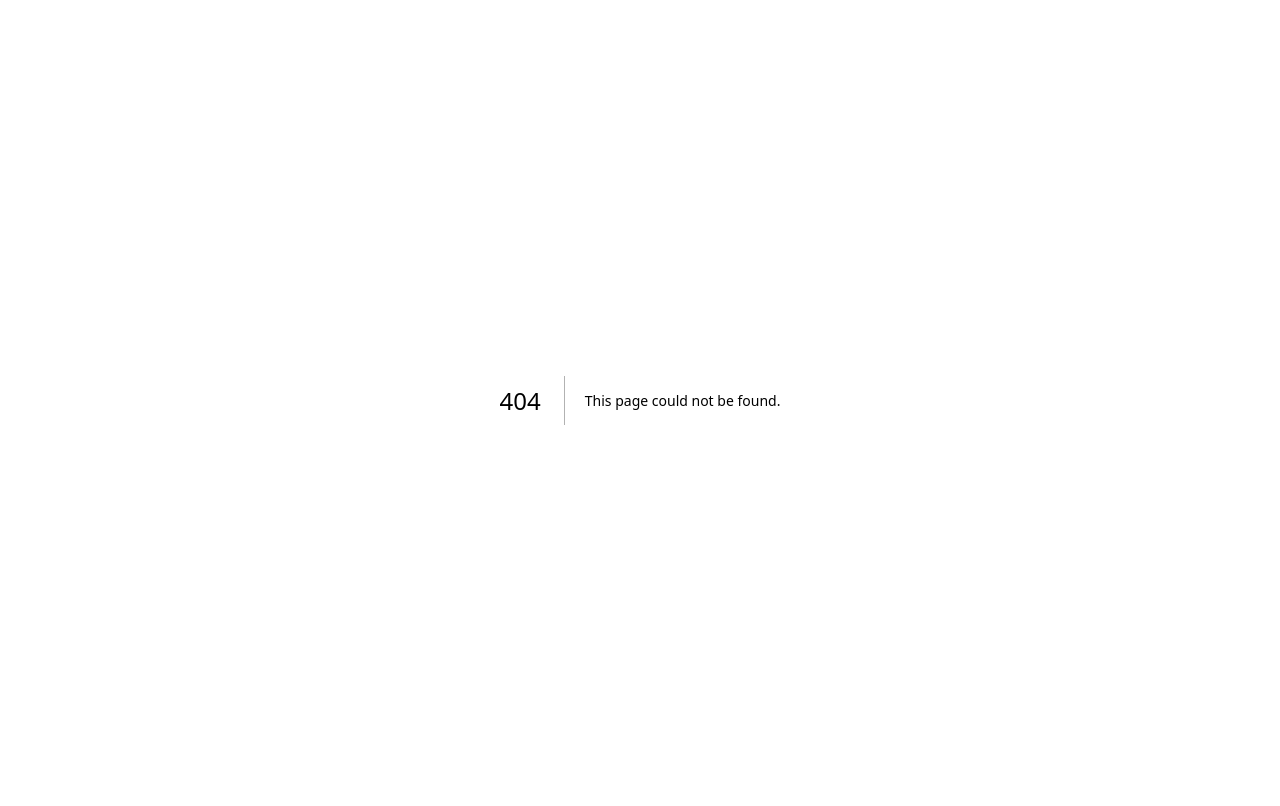
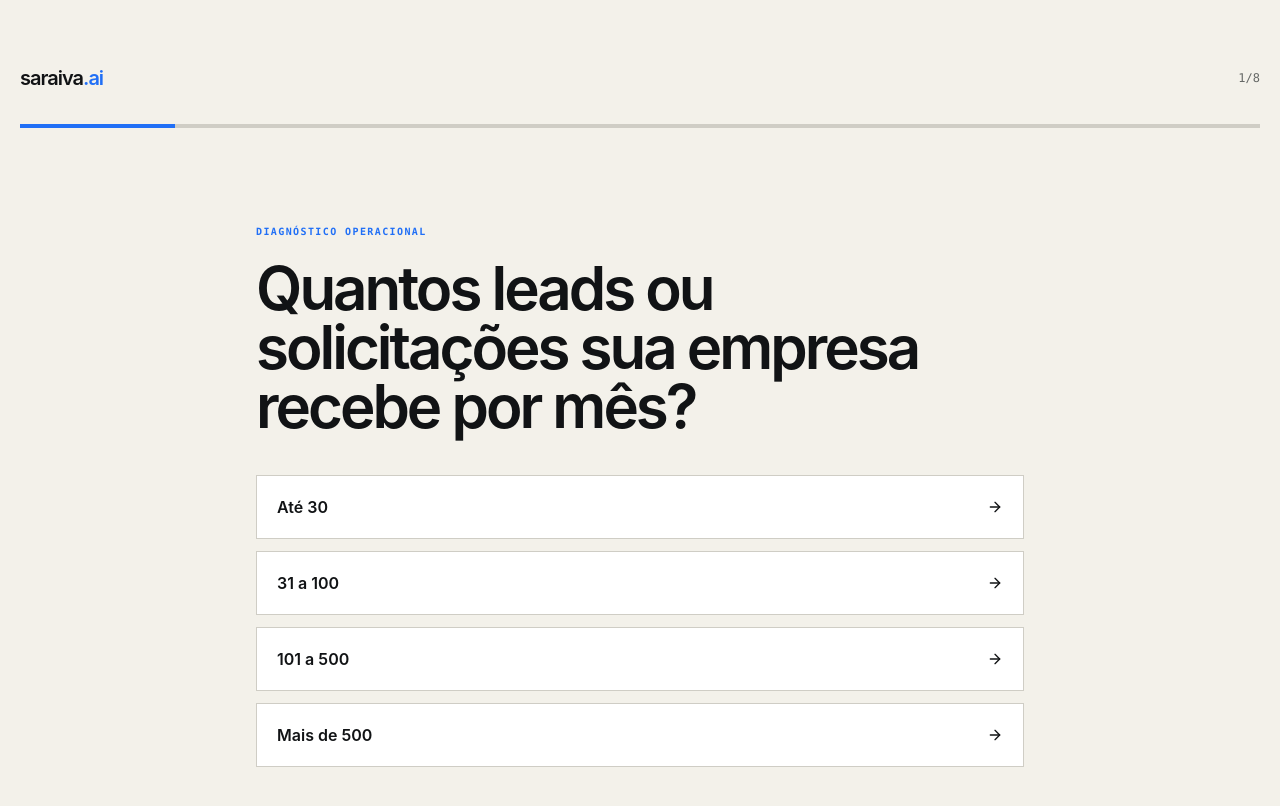
Before and after one commit to saraivabr/site_saraiva.ai, a Next.js app: page /diagnostico in a window 1280 px wide. Before the commit this address had no page. Shown: the top 806 px of the page. Built offline with nearby package versions, Linux system fonts and the light colour scheme.

Commit message:
feat(marketing): add src/app/diagnostico/page.tsx

```diff
--- /dev/null
+++ b/src/app/diagnostico/page.tsx
@@ -0,0 +1,68 @@
+"use client";
+
+import { ArrowLeft, ArrowRight, CheckCircle2 } from "lucide-react";
+import Link from "next/link";
+import { useMemo, useState } from "react";
+
+const questions = [
+  { id: "volume", title: "Quantos leads ou solicitações sua empresa recebe por mês?", options: [["Até 30", 0], ["31 a 100", 1], ["101 a 500", 2], ["Mais de 500", 3]] },
+  { id: "response", title: "Quanto tempo normalmente leva a primeira resposta?", options: [["Até 5 minutos", 0], ["Até 1 hora", 1], ["No mesmo dia", 2], ["Mais de um dia ou varia muito", 3]] },
+  { id: "register", title: "Todos os contatos ficam registrados com responsável e próxima ação?", options: [["Sim, sempre", 0], ["Na maioria das vezes", 1], ["Parcialmente", 2], ["Não temos controle", 3]] },
+  { id: "followup", title: "Como funciona o acompanhamento de quem não compra na primeira conversa?", options: [["Processo medido e consistente", 0], ["A equipe tenta acompanhar", 1], ["Depende de cada pessoa", 2], ["Quase não existe", 3]] },
+  { id: "dependency", title: "Quanto da operação depende de uma pessoa específica?", options: [["Quase nada", 0], ["Algumas decisões", 1], ["Muitos processos", 2], ["A operação trava sem ela", 3]] },
+  { id: "integration", title: "WhatsApp, agenda, CRM e sistemas compartilham os mesmos dados?", options: [["Sim", 0], ["Em parte", 1], ["Com trabalho manual", 2], ["São totalmente separados", 3]] },
+  { id: "visibility", title: "Você sabe exatamente onde perde oportunidades hoje?", options: [["Sim, com números", 0], ["Tenho uma boa noção", 1], ["Só percebo alguns casos", 2], ["Não consigo enxergar", 3]] },
+  { id: "priority", title: "Qual resultado mais importa nos próximos 90 dias?", options: [["Vender mais", 2], ["Responder e atender melhor", 2], ["Reduzir trabalho manual", 2], ["Ter controle da operação", 2]] },
+];
+
+export default function DiagnosticoPage() {
+  const [step, setStep] = useState(0);
+  const [answers, setAnswers] = useState<Record<string, number>>({});
+  const complete = step >= questions.length;
+  const score = useMemo(() => Object.values(answers).reduce((sum, value) => sum + value, 0), [answers]);
+  const percentage = Math.round((score / (questions.length * 3)) * 100);
+  const level = percentage >= 65 ? "Gargalo crítico" : percentage >= 35 ? "Operação vulnerável" : "Base organizada";
+  const whatsapp = `https://wa.me/5511988642668?text=${encodeURIComponent(`Fiz o diagnóstico da Saraiva.AI. Resultado: ${level} (${percentage}%). Quero mapear os gargalos e entender o primeiro passo.`)}`;
+
+  if (complete) {
+    return (
+      <main className="min-h-screen bg-[var(--signal-paper)] text-[var(--signal-ink)]">
+        <div className="signal-shell py-16 md:py-24">
+          <Link href="/" className="signal-text-link"><ArrowLeft className="size-4" /> Voltar</Link>
+          <div className="mt-12 max-w-3xl border border-[var(--signal-border)] bg-white p-7 md:p-12">
+            <CheckCircle2 className="size-9 text-[var(--signal-blue)]" />
+            <p className="signal-kicker mt-8">Resultado inicial</p>
+            <h1 className="mt-4 text-5xl font-semibold leading-[.9] tracking-[-.06em] md:text-7xl">{level}</h1>
+            <p className="mt-6 max-w-xl text-lg leading-8 text-[var(--signal-muted)]">Seu índice de fricção operacional ficou em <strong className="text-[var(--signal-ink)]">{percentage}%</strong>. Isso não é um laudo automático: é o ponto de partida para localizar onde vendas, tempo ou controle estão escapando.</p>
+            <div className="mt-10 grid gap-3 sm:grid-cols-3">
+              {["Mapear a jornada real", "Calcular o custo da fricção", "Escolher o primeiro resultado"].map((item, index) => <div key={item} className="border border-[var(--signal-border)] p-4"><span className="font-mono text-xs text-[var(--signal-blue)]">0{index + 1}</span><p className="mt-3 text-sm font-semibold">{item}</p></div>)}
+            </div>
+            <a href={whatsapp} target="_blank" rel="noopener noreferrer" className="mt-10 inline-flex min-h-14 items-center gap-3 bg-[var(--signal-blue)] px-6 font-semibold text-white hover:bg-[var(--signal-ink)]">Enviar resultado e mapear gargalo <ArrowRight className="size-4" /></a>
+          </div>
+        </div>
+      </main>
+    );
+  }
+
+  const question = questions[step];
+  return (
+    <main className="min-h-screen bg-[var(--signal-paper)] text-[var(--signal-ink)]">
+      <div className="signal-shell py-10 md:py-16">
+        <div className="flex items-center justify-between"><Link href="/" className="text-xl font-semibold tracking-[-.05em]">saraiva<span className="text-[var(--signal-blue)]">.ai</span></Link><span className="font-mono text-xs text-[var(--signal-muted)]">{step + 1}/{questions.length}</span></div>
+        <div className="mt-8 h-1 bg-[var(--signal-border)]"><div className="h-full bg-[var(--signal-blue)] transition-all" style={{ width: `${((step + 1) / questions.length) * 100}%` }} /></div>
+        <section className="mx-auto max-w-3xl py-16 md:py-24">
+          <p className="signal-kicker">Diagnóstico operacional</p>
+          <h1 className="mt-5 text-4xl font-semibold leading-[.98] tracking-[-.05em] md:text-6xl">{question.title}</h1>
+          <div className="mt-10 grid gap-3">
+            {question.options.map(([label, value]) => (
+              <button key={String(label)} type="button" onClick={() => { setAnswers((current) => ({ ...current, [question.id]: Number(value) })); setStep((current) => current + 1); }} className="flex min-h-16 items-center justify-between border border-[var(--signal-border)] bg-white px-5 text-left font-semibold transition hover:border-[var(--signal-blue)] hover:text-[var(--signal-blue)]">
+                {label}<ArrowRight className="size-4" />
+              </button>
+            ))}
+          </div>
+          {step > 0 ? <button type="button" onClick={() => setStep((current) => current - 1)} className="mt-8 inline-flex items-center gap-2 text-sm text-[var(--signal-muted)]"><ArrowLeft className="size-4" /> Voltar</button> : null}
+        </section>
+      </div>
+    </main>
+  );
+}
```
